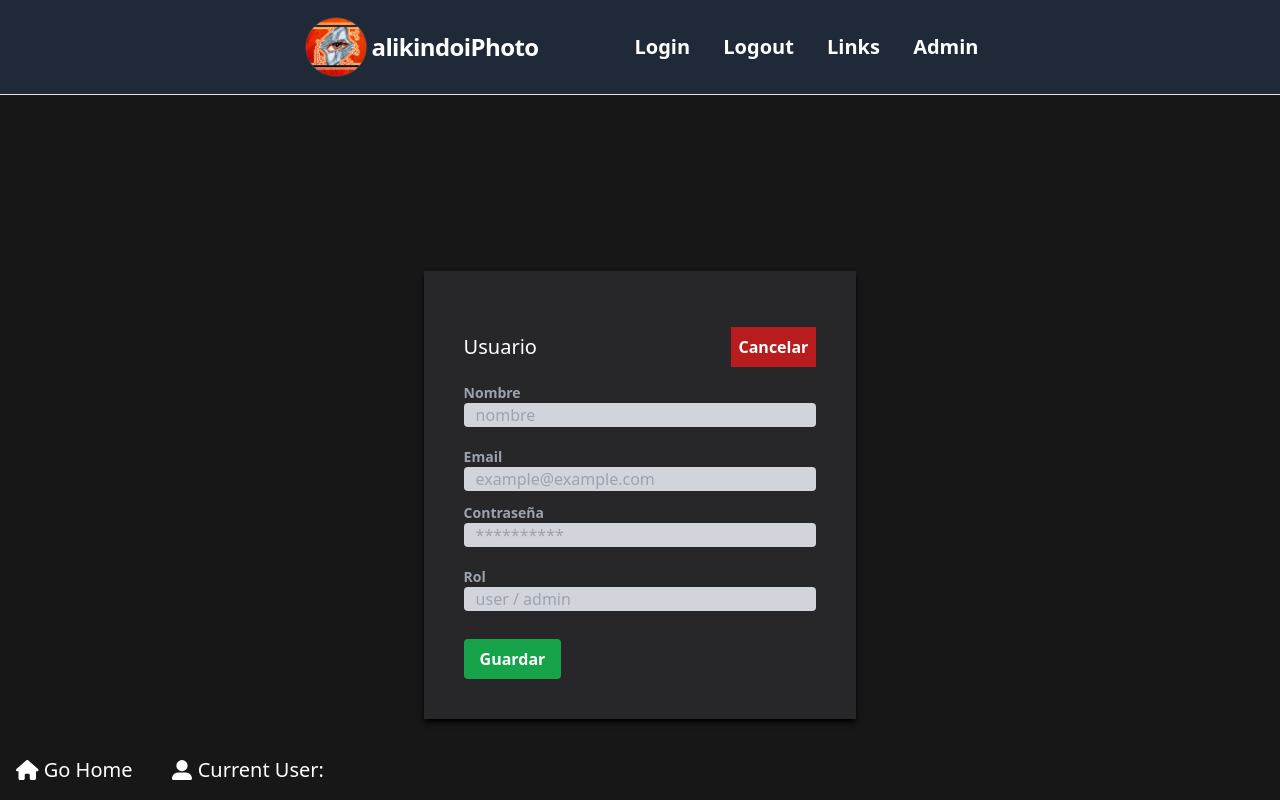
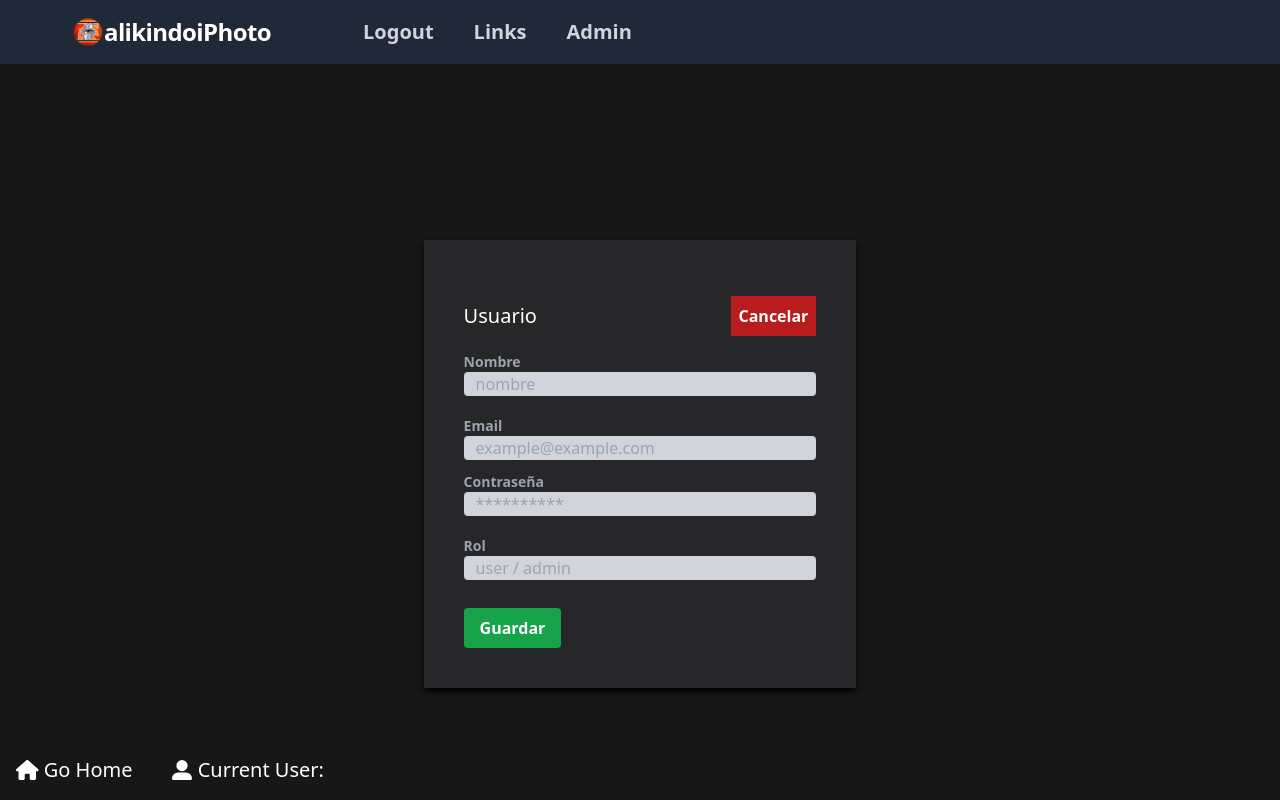
Before and after one commit to miguelferreporcel/alikindoiPhoto-Client, a React (Create React App) app: page /dash/newUser in a window 1280 px wide. Shown: the top 800 px of the page. Built offline with nearby package versions, Linux system fonts and the light colour scheme; no server answers.

Commit message:
DashHeader

```diff
--- a/package.json
+++ b/package.json
@@ -6,6 +6,7 @@
     "@fortawesome/fontawesome-svg-core": "^6.4.0",
     "@fortawesome/free-solid-svg-icons": "^6.4.0",
     "@fortawesome/react-fontawesome": "^0.2.0",
+    "@headlessui/react": "^1.7.14",
     "axios": "^1.3.4",
     "formik": "^2.2.9",
     "react": "^18.2.0",
--- a/src/Layouts/DashHeader.js
+++ b/src/Layouts/DashHeader.js
@@ -1,24 +1,159 @@
 import { Link } from "react-router-dom"
 import Logo  from '../assets/logo.gif'
+import React, { useState } from "react";
+import { Transition } from "@headlessui/react";
 
 export function DashHeader() {
-  return(
-    <nav className="flex items-center justify-center flex-wrap bg-gray-800 p-3 border-b sticky top-0">
-      <Link
-        className="flex items-center flex-shrink-0 text-white mr-20"
-        to = '/'
-      >
-        <img src={Logo} width = "70px" alt="logo" />
-        <span className="hover:shadow-lg hover:shadow-white/50 font-bold  text-2xl tracking-tight">alikindoiPhoto</span>
-      </Link>
-      <div className="w-full block justify-flex-grow lg:flex lg:items-center lg:w-auto">
-        <div className="text-xl text-white font-semibold lg:flex-grow">
-          <Link className="mr-7 ml-4 hover:shadow-lg hover:shadow-white/70" to='/login'>Login </Link>
-          <Link className="mr-7 ml-0 hover:shadow-lg hover:shadow-white/70" to='/logout'>Logout </Link>
-          <Link className="mr-7 hover:shadow-lg hover:shadow-white/70" to='/links'>Links </Link>
-          <Link className="hover:shadow-lg hover:shadow-white/70"to='/dash/admin'>Admin </Link>
+  const [isOpen, setIsOpen] = useState(false);
+  return (
+    <div>
+      <nav className="bg-gray-800 sticky top-0">
+        <div className="max-w-7xl mx-auto px-4 sm:px-6 lg:px-8">
+          <div className="flex items-center justify-between h-16">
+            <div className="flex items-center">
+              <Link className="flex-shrink-0 text-white flex items-center m-10">
+                <img
+                  className="h-8 w-8"
+                  src={Logo} width = "70px" alt="logo"
+                />
+                <span
+                  className="hover:shadow-lg hover:shadow-white/50 font-bold  text-2xl tracking-tight"
+                >
+                  alikindoiPhoto
+                </span>
+
+              </Link>
+              <div className="hidden md:block">
+                <div className="ml-10 flex items-baseline space-x-4">
+                  {/* <Link
+                    className=" hover:bg-gray-700 text-white px-3 py-2 rounded-md font-semibold  text-xl"
+                    to='/login'
+                  >
+                    Login
+                  </Link> */}
+
+                  <Link
+                    className="text-gray-300 hover:bg-gray-700 hover:text-white px-3 py-2 rounded-md
+                              font-semibold  text-xl"
+                    to='/logout'
+                  >
+                    Logout
+                  </Link>
+
+                  <Link
+                    className="text-gray-300 hover:bg-gray-700 hover:text-white px-3 py-2 rounded-md
+                              font-semibold  text-xl"
+                    to='/links'
+                  >
+                    Links
+                  </Link>
+
+                  <Link
+                    className="text-gray-300 hover:bg-gray-700 hover:text-white px-3 py-2 rounded-md
+                              font-semibold  text-xl"
+                    to='/dash/admin'
+                  >
+                    Admin
+                  </Link>
+                </div>
+              </div>
+            </div>
+            <div className="-mr-2 flex md:hidden">
+              <button
+                onClick={() => setIsOpen(!isOpen)}
+                type="button"
+                className="bg-gray-900 inline-flex items-center justify-center p-2 rounded-md text-gray-400 hover:text-white hover:bg-gray-800 focus:outline-none focus:ring-2 focus:ring-offset-2 focus:ring-offset-gray-800 focus:ring-white"
+                aria-controls="mobile-menu"
+                aria-expanded="false"
+              >
+                <span className="sr-only">Open main menu</span>
+                {!isOpen ? (
+                  <svg
+                    className="block h-6 w-6"
+                    xmlns="http://www.w3.org/2000/svg"
+                    fill="none"
+                    viewBox="0 0 24 24"
+                    stroke="currentColor"
+                    aria-hidden="true"
+                  >
+                    <path
+                      strokeLinecap="round"
+                      strokeLinejoin="round"
+                      strokeWidth="2"
+                      d="M4 6h16M4 12h16M4 18h16"
+                    />
+                  </svg>
+                ) : (
+                  <svg
+                    className="block h-6 w-6"
+                    xmlns="http://www.w3.org/2000/svg"
+                    fill="none"
+                    viewBox="0 0 24 24"
+                    stroke="currentColor"
+                    aria-hidden="true"
+                  >
+                    <path
+                      strokeLinecap="round"
+                      strokeLinejoin="round"
+                      strokeWidth="2"
+                      d="M6 18L18 6M6 6l12 12"
+                    />
+                  </svg>
+                )}
+              </button>
+            </div>
+          </div>
         </div>
-      </div>
-    </nav>
-  )
+
+        <Transition
+          show={isOpen}
+          enter="transition ease-out duration-100 transform"
+          enterFrom="opacity-0 scale-95"
+          enterTo="opacity-100 scale-100"
+          leave="transition ease-in duration-75 transform"
+          leaveFrom="opacity-100 scale-100"
+          leaveTo="opacity-0 scale-95"
+        >
+          {(ref) => (
+            <div className="md:hidden" id="mobile-menu">
+              <div ref={ref} className="px-2 pt-2 pb-3 space-y-1 sm:px-3">
+                <Link
+                  className="hover:bg-gray-700 text-white block px-3 py-2 rounded-md text-base
+                            font-medium"
+                  to='/login'
+                >
+                  Login
+                </Link>
+
+                <Link
+                  className="text-gray-300 hover:bg-gray-700 hover:text-white block px-3 py-2
+                            rounded-md text-base font-medium"
+                  to='/logout'
+                >
+                  Logout
+                </Link>
+
+                <Link
+                  className="text-gray-300 hover:bg-gray-700 hover:text-white block px-3 py-2
+                            rounded-md text-base font-medium"
+                  to='/links'
+                >
+                  Links
+                </Link>
+
+                <Link
+                  className="text-gray-300 hover:bg-gray-700 hover:text-white block px-3 py-2
+                            rounded-md text-base font-medium"
+                  to='/dash/admin'
+                >
+                  Admin
+                </Link>
+              </div>
+            </div>
+          )}
+        </Transition>
+      </nav>
+    </div>
+  );
+
 }
```
Also changed, not shown: 1 other file (tests, documents, lock files or other folders).
